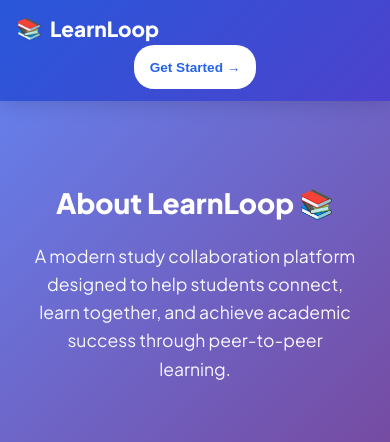
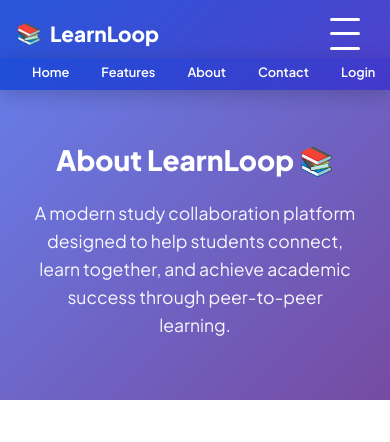
Before and after one commit to Ayush-wattakhare/learnloop, a Flask app: page /about in a window 390 px wide. Shown: the top 442 px of the page. Run offline with Flask 3, Linux system fonts and the light colour scheme; some libraries are stand-ins or nearby versions.

Commit message:
Add hamburger menu for mobile navigation on public pages - click to expand/collapse menu

```diff
--- a/static/css/mobile-app-enhancements.css
+++ b/static/css/mobile-app-enhancements.css
@@ -542,33 +542,114 @@
 
 /* ── Public Pages Mobile Navbar ── */
 @media (max-width: 768px) {
-  /* Hide all nav links except login/signup on public pages */
-  body.public-page .navbar-links a.nav-link:not([href="/login"]) {
-    display: none !important;
+  /* Hamburger Menu Toggle Button */
+  .mobile-menu-toggle {
+    display: flex;
+    flex-direction: column;
+    justify-content: space-around;
+    width: 30px;
+    height: 25px;
+    background: transparent;
+    border: none;
+    cursor: pointer;
+    padding: 0;
+    z-index: 10001;
   }
 
-  /* Make Get Started button more prominent on mobile */
+  .mobile-menu-toggle span {
+    width: 30px;
+    height: 3px;
+    background: white;
+    border-radius: 10px;
+    transition: all 0.3s ease;
+    transform-origin: center;
+  }
+
+  .mobile-menu-toggle.active span:nth-child(1) {
+    transform: rotate(45deg) translate(7px, 7px);
+  }
+
+  .mobile-menu-toggle.active span:nth-child(2) {
+    opacity: 0;
+  }
+
+  .mobile-menu-toggle.active span:nth-child(3) {
+    transform: rotate(-45deg) translate(7px, -7px);
+  }
+
+  /* Hide hamburger on desktop */
+  @media (min-width: 769px) {
+    .mobile-menu-toggle {
+      display: none;
+    }
+  }
+
+  /* Mobile Menu Dropdown */
+  body.public-page .navbar-links {
+    position: fixed;
+    top: 58px;
+    left: 0;
+    right: 0;
+    background: linear-gradient(135deg, rgba(29, 78, 216, 0.98), rgba(67, 56, 202, 0.98));
+    backdrop-filter: blur(20px);
+    flex-direction: column;
+    align-items: stretch;
+    padding: 16px;
+    gap: 0;
+    max-height: 0;
+    overflow: hidden;
+    transition: max-height 0.3s ease, padding 0.3s ease;
+    box-shadow: 0 4px 20px rgba(0, 0, 0, 0.2);
+    z-index: 10000;
+  }
+
+  body.public-page .navbar-links.mobile-menu-open {
+    max-height: 500px;
+    padding: 16px;
+  }
+
+  body.public-page .navbar-links a.nav-link {
+    display: block !important;
+    color: white;
+    padding: 12px 16px;
+    border-radius: 8px;
+    margin-bottom: 4px;
+    transition: all 0.2s ease;
+  }
+
+  body.public-page .navbar-links a.nav-link:hover,
+  body.public-page .navbar-links a.nav-link:active {
+    background: rgba(255, 255, 255, 0.15);
+  }
+
   body.public-page .navbar-links .nav-badge {
-    font-size: 0.85rem;
-    padding: 8px 16px;
-    white-space: nowrap;
+    width: 100%;
+    text-align: center;
+    margin-top: 8px;
+    padding: 12px 16px;
   }
 
   /* Simplify public navbar layout */
   body.public-page .navbar {
     padding: 12px 16px;
-    height: auto;
-    min-height: 58px;
+    height: 58px;
+    display: flex;
+    justify-content: space-between;
+    align-items: center;
+  }
+}
+
+/* Desktop - hide hamburger, show normal menu */
+@media (min-width: 769px) {
+  .mobile-menu-toggle {
+    display: none !important;
   }
 
   body.public-page .navbar-links {
-    gap: 8px;
-  }
-
-  /* Login link styling on mobile */
-  body.public-page .navbar-links a[href="/login"] {
-    color: white;
-    font-size: 0.9rem;
-    padding: 6px 12px;
+    position: static;
+    flex-direction: row;
+    max-height: none;
+    padding: 0;
+    background: transparent;
   }
 }
--- a/templates/base_public.html
+++ b/templates/base_public.html
@@ -33,7 +33,15 @@
   <!-- Navbar (Public - No Demo Mode Banner) -->
   <div class="navbar">
     <a href="/" class="navbar-brand"><span>📚</span> LearnLoop</a>
-    <div class="navbar-links">
+
+    <!-- Mobile Menu Toggle -->
+    <button class="mobile-menu-toggle" onclick="toggleMobileMenu()" aria-label="Toggle menu">
+      <span></span>
+      <span></span>
+      <span></span>
+    </button>
+
+    <div class="navbar-links" id="navbarLinks">
       <a href="/" class="nav-link">Home</a>
       <a href="/features" class="nav-link">Features</a>
       <a href="/about" class="nav-link">About</a>
@@ -83,6 +91,37 @@
     </div>
   </div>
 
+  <script>
+    function toggleMobileMenu() {
+      const navbarLinks = document.getElementById('navbarLinks');
+      const menuToggle = document.querySelector('.mobile-menu-toggle');
+      navbarLinks.classList.toggle('mobile-menu-open');
+      menuToggle.classList.toggle('active');
+    }
+
+    // Close menu when clicking outside
+    document.addEventListener('click', function(event) {
+      const navbar = document.querySelector('.navbar');
+      const navbarLinks = document.getElementById('navbarLinks');
+      const menuToggle = document.querySelector('.mobile-menu-toggle');
+
+      if (!navbar.contains(event.target) && navbarLinks.classList.contains('mobile-menu-open')) {
+        navbarLinks.classList.remove('mobile-menu-open');
+        menuToggle.classList.remove('active');
+      }
+    });
+
+    // Close menu when clicking a link
+    document.querySelectorAll('.navbar-links a').forEach(link => {
+      link.addEventListener('click', function() {
+        const navbarLinks = document.getElementById('navbarLinks');
+        const menuToggle = document.querySelector('.mobile-menu-toggle');
+        navbarLinks.classList.remove('mobile-menu-open');
+        menuToggle.classList.remove('active');
+      });
+    });
+  </script>
+
   {% block extra_js %}{% endblock %}
 </body>
 </html>
```
